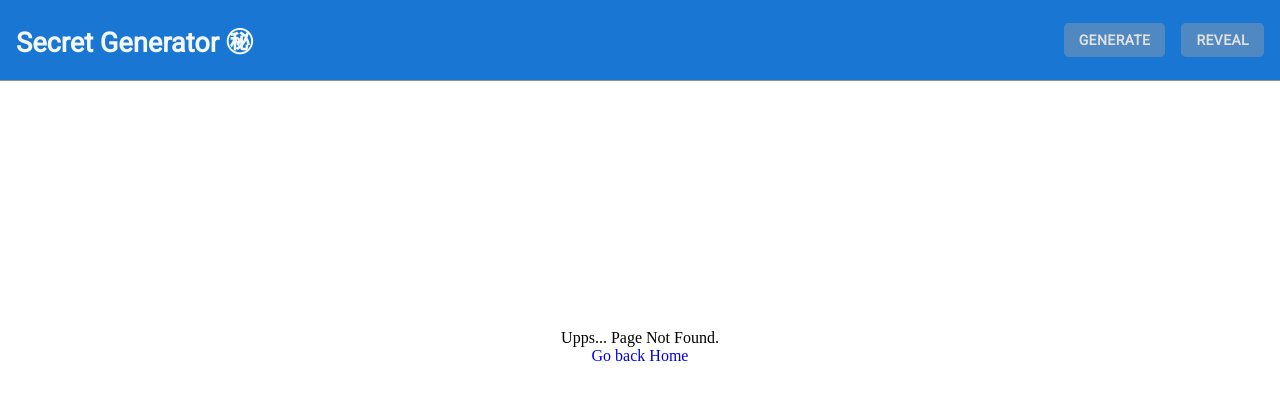
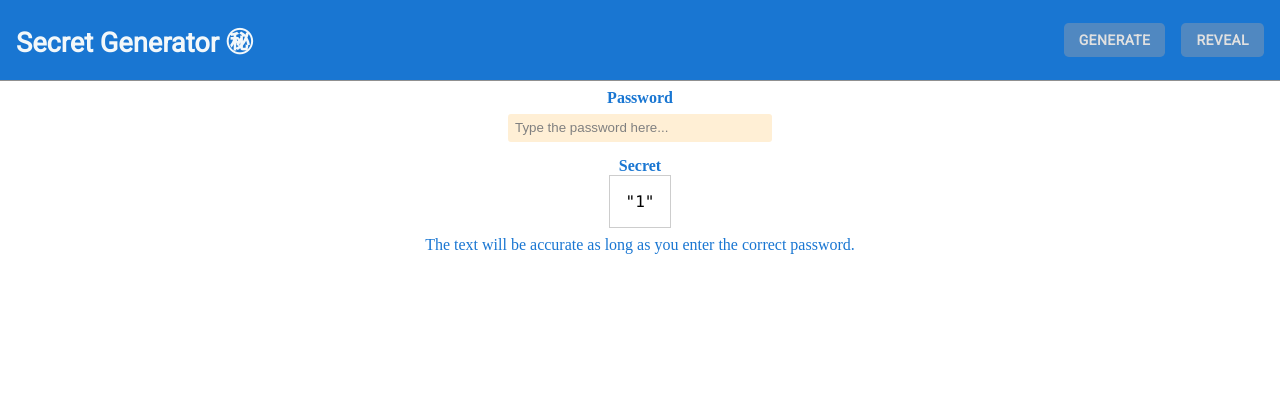
Before and after one commit to wilfredlopez/secrets, a React (Create React App) app: page /reveal/1 in a window 1280 px wide. Before the commit this address had no page. Shown: the top 400 px of the page. Built offline with nearby package versions, Linux system fonts and the light colour scheme; a web font is replaced by a local one.

Commit message:
added reviel link page

```diff
--- a/src/AppRoutes.tsx
+++ b/src/AppRoutes.tsx
@@ -1,8 +1,9 @@
-import React from "react"
-import { Switch, Link } from "react-router-dom"
-import { Route } from "react-router"
-import Reviel from "pages/Reviel"
-import Create from "pages/Create"
+import React from "react";
+import { Switch, Link } from "react-router-dom";
+import { Route } from "react-router";
+import Reviel from "pages/Reviel";
+import Create from "pages/Create";
+import RevielLink from "pages/RevielLink";
 interface Props {}
 
 const AppRoutes = (props: Props) => {
@@ -11,11 +12,12 @@ const AppRoutes = (props: Props) => {
       <Switch>
         <Route path="/" exact component={Create}></Route>
         <Route path="/reveal" exact component={Reviel}></Route>
+        <Route path="/reveal/:code" exact component={RevielLink}></Route>
         <Route path="/" component={PageNotFound} />
       </Switch>
     </>
-  )
-}
+  );
+};
 
 function PageNotFound() {
   return (
@@ -24,7 +26,7 @@ function PageNotFound() {
         Upps... Page Not Found. <Link to="/">Go back Home</Link>
       </p>
     </div>
-  )
+  );
 }
 
-export default AppRoutes
+export default AppRoutes;
--- /dev/null
+++ b/src/config/index.ts
@@ -0,0 +1 @@
+export const FRONT_END_URL = "http://localhost:3000";
--- a/src/pages/Create.tsx
+++ b/src/pages/Create.tsx
@@ -1,17 +1,16 @@
-import React, { useState } from "react";
-
-import styles from "./Bugs.module.css";
-import classes from "./Bugs.module.css";
 import { Cipher } from "@wilfredlopez/react-utils/dist";
 import {
+  Button,
+  FlexDiv,
+  Input,
   Label,
-  Input,
+  RevielText,
   TextArea,
-  RevielText,
   Title,
-  FlexDiv,
-  Button,
 } from "components/styled";
+import { FRONT_END_URL } from "config";
+import React, { useState } from "react";
+import { default as classes, default as styles } from "./Bugs.module.css";
 
 interface Props {}
 
@@ -104,7 +103,7 @@ const Create = (_props: Props) => {
             </div>
             <FlexDiv justify="flex-end">
               <a
-                href={`mailto:example@example.com?subject=secret&body=${code}`}
+                href={`mailto:example@example.com?subject=secret&body=${FRONT_END_URL}/reveal/${code}`}
                 className={classes.share}
               >
                 Send Via Email
@@ -120,6 +119,15 @@ const Create = (_props: Props) => {
           </section>
         )}
       </div>
+      {code &&
+        <div>
+          <p>You can also share this link to reveal it:</p>
+          <FlexDiv>
+            <a href={`${FRONT_END_URL}/reveal/${code}`}>
+              {FRONT_END_URL}/reveal/{code}
+            </a>
+          </FlexDiv>
+        </div>}
       <FlexDiv>
         <p className={classes.flashText}>{flashMessage}</p>
       </FlexDiv>
--- /dev/null
+++ b/src/pages/RevielLink.module.css
@@ -0,0 +1,14 @@
+.pre {
+  padding: 1rem;
+  display: block;
+  border: 1px solid #cdcdcd;
+  max-width: 320px;
+  width: fit-content;
+  margin: auto;
+  /* background-color: #fdf9f3; */
+}
+
+.code {
+  overflow-wrap: break-word;
+  white-space: break-spaces;
+}
--- /dev/null
+++ b/src/pages/RevielLink.tsx
@@ -0,0 +1,62 @@
+import React from "react";
+import { useParams } from "react-router-dom";
+import {
+  Label,
+  Input,
+} from "components/styled";
+import { Cipher } from "@wilfredlopez/react-utils/dist";
+import classes from "./RevielLink.module.css";
+interface Props {}
+
+const RevielLink = (props: Props) => {
+  const { code } = useParams<{ code: string }>();
+  const [decoded, setDecoded] = React.useState(code);
+  const [password, setPassword] = React.useState("");
+  function handleChange(event: React.ChangeEvent<HTMLInputElement>) {
+    const value = event.target.value;
+    setPassword(value);
+    if (value && code) {
+      //@ts-ignore
+      getSecret(value, code);
+    }
+  }
+
+  const getSecret = React.useCallback((password: string, code: string) => {
+    const decoded = Cipher.Decoder<string>(password, code);
+    setDecoded(decoded);
+  }, []);
+
+  return (
+    <div className="text-center">
+      <Label
+        style={{ fontWeight: "bold" }}
+      >
+        Password
+      </Label>
+      <Input
+        placeholder="Type the password here..."
+        type="password"
+        value={password}
+        onChange={handleChange}
+      >
+      </Input>
+      <div>
+        <Label
+          style={{ fontWeight: "bold" }}
+        >
+          Secret
+        </Label>
+      </div>
+      <pre className={classes.pre}>
+        <code className={classes.code}>
+          {JSON.stringify(decoded)}
+        </code>
+      </pre>
+      <Label>
+        The text will be accurate as long as you enter the correct password.
+      </Label>
+    </div>
+  );
+};
+
+export default RevielLink;
```
